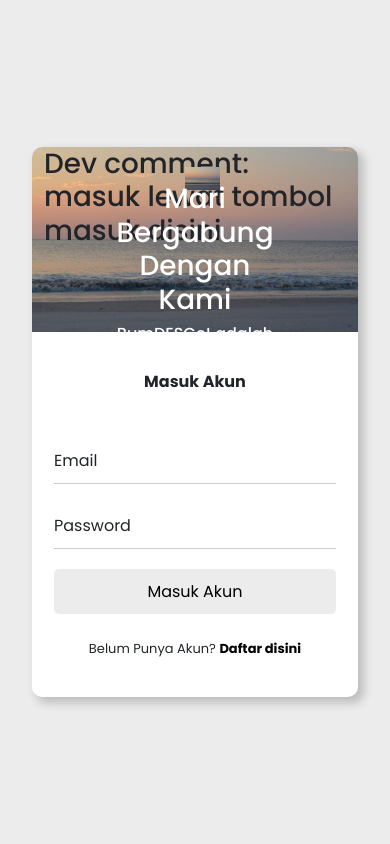
After one commit to prpleehyyth/FP_PEMWEB, a PHP site: page /login.php in a window 390 px wide. The commit adds this page. Run offline with PHP 8.4, Linux system fonts and the light colour scheme.

Commit message:
login fixed

```diff
--- /dev/null
+++ b/db_connect.php
@@ -0,0 +1,14 @@
+<?php
+$servername = "localhost"; // Ganti dengan nama server Anda jika tidak localhost
+$username = "root"; // Ganti dengan username MySQL Anda
+$password = ""; // Ganti dengan password MySQL Anda
+$dbname = "siwarsa";
+
+// Membuat koneksi
+$conn = new mysqli($servername, $username, $password, $dbname);
+
+// Memeriksa koneksi
+if ($conn->connect_error) {
+    die("Connection failed: " . $conn->connect_error);
+}
+?>
--- /dev/null
+++ b/login.php
@@ -0,0 +1,266 @@
+<?php
+session_start(); // Start the session
+
+include 'db_connect.php'; // Include database connection
+
+if ($_SERVER["REQUEST_METHOD"] == "POST") {
+    $email = $_POST['email'];
+    $password = $_POST['password'];
+
+    // Basic validation
+    if (empty($email) || empty($password)) {
+        $message = "Semua field harus diisi!";
+        $redirect = false;
+    } else {
+        // Prepare and execute SQL statement to check user
+        $sql = "SELECT * FROM users WHERE email = ?";
+        $stmt = $conn->prepare($sql);
+
+        if ($stmt) {
+            $stmt->bind_param("s", $email);
+            $stmt->execute();
+            $result = $stmt->get_result();
+
+            // Check if user found
+            if ($result->num_rows > 0) {
+                $user = $result->fetch_assoc();
+                // Verify password
+                if (password_verify($password, $user['password'])) {
+                    // Successful login, save user info in session
+                    $_SESSION['user_id'] = $user['id'];
+                    $_SESSION['username'] = $user['username'];
+                    $message = "Login berhasil! Anda akan diarahkan.";
+                    $redirect = true;
+                } else {
+                    $message = "Password salah!";
+                    $redirect = false;
+                }
+            } else {
+                $message = "Email tidak ditemukan!";
+                $redirect = false;
+            }
+
+            $stmt->close();
+        } else {
+            $message = "Terjadi kesalahan: " . $conn->error;
+            $redirect = false;
+        }
+    }
+    $conn->close();
+}
+?>
+
+<!DOCTYPE html>
+<html lang="en">
+<head>
+    <meta charset="UTF-8">
+    <meta name="viewport" content="width=device-width, initial-scale=1.0">
+    <title>Login</title>
+    <link rel="stylesheet" href="style.css">
+    <link href="https://cdn.jsdelivr.net/npm/bootstrap@5.0.2/dist/css/bootstrap.min.css" rel="stylesheet" integrity="sha384-EVSTQN3/azprG1Anm3QDgpJLIm9Nao0Yz1ztcQTwFspd3yD65VohhpuuCOmLASjC" crossorigin="anonymous">
+    <script>
+        document.addEventListener("DOMContentLoaded", function() {
+            <?php if (isset($message)) : ?>
+                alert("<?php echo $message; ?>");
+                <?php if ($redirect) : ?>
+                    window.location.href = "index.php"; // Change to the appropriate post-login page
+                <?php endif; ?>
+            <?php endif; ?>
+        });
+    </script>
+</head>
+<body>
+<div class="wrapper">
+    <div class="container main">
+        <div class="row">
+            <div class="col-md-6 side-image">
+                <h1>Dev comment: masuk lewat tombol masuk disini</h1>
+                <img src="loginimg.jpeg" alt="">
+                <div class="text">
+                    <h1 class="h1">Mari Bergabung Dengan Kami</h1>
+                    <p class="h1">BumDESGo! adalah platform</p>
+                </div>
+            </div>
+            <div class="col-md-6 right">
+                <div class="input-box">
+                    <header>Masuk Akun</header>
+                    <form action="login.php" method="POST">
+                        <div class="input-field">
+                            <input type="text" class="input" id="email" name="email" required autocomplete="off">
+                            <label for="email">Email</label>
+                        </div>
+                        <div class="input-field">
+                            <input type="password" class="input" id="password" name="password" required>
+                            <label for="password">Password</label>
+                        </div>
+                        <div class="input-field">
+                            <input type="submit" class="submit" value="Masuk Akun">
+                        </div>
+                        <div class="signin">
+                            <span>Belum Punya Akun? <a href="register.php">Daftar disini</a></span>
+                        </div>
+                    </form>
+                </div>
+            </div>
+        </div>
+    </div>
+</div>
+</body>
+<style>
+  @import url('https://fonts.googleapis.com/css2?family=Poppins:wght@400;500;600;700&display=swap');
+
+* {
+    font-family: 'Poppins', sans-serif;
+}
+
+.h1 {
+    color: white;
+}
+.wrapper {
+    background: #ececec;
+    padding: 0 20px 0 20px;
+}
+.main {
+    display: flex;
+    justify-content: center;
+    align-items: center;
+    min-height: 100vh;
+}
+.side-image {
+    background-image: url("loginimg.jpeg");
+    background-position: center;
+    background-size: cover;
+    background-repeat: no-repeat;
+    border-radius: 10px 0 0 10px;
+    position: relative;
+}
+.row {
+    width: 900px;
+    height: 550px;
+    border-radius: 10px;
+    background: #fff;
+    padding: 0px;
+    box-shadow: 5px 5px 10px 1px rgba(0, 0, 0, 0.2);
+}
+.text {
+    position: absolute;
+    top: 50%;
+    left: 50%;
+    transform: translate(-50%, -50%);
+}
+.text p {
+    color: #fff;
+    font-size: 20px;
+}
+i {
+    font-weight: 400;
+    font-size: 15px;
+}
+.right {
+    display: flex;
+    justify-content: center;
+    align-items: center;
+    position: relative;
+}
+.input-box {
+    width: 330px;
+    box-sizing: border-box;
+}
+img {
+    width: 35px;
+    position: absolute;
+    top: 30px;
+    left: 30px;
+}
+.input-box header {
+    font-weight: 700;
+    text-align: center;
+    margin-bottom: 45px;
+}
+.input-field {
+    display: flex;
+    flex-direction: column;
+    position: relative;
+    padding: 0 10px 0 10px;
+}
+.input {
+    height: 45px;
+    width: 100%;
+    background: transparent;
+    border: none;
+    border-bottom: 1px solid rgba(0, 0, 0, 0.2);
+    outline: none;
+    margin-bottom: 20px;
+    color: #40414a;
+}
+.input-box .input-field label {
+    position: absolute;
+    top: 10px;
+    left: 10px;
+    pointer-events: none;
+    transition: .5s;
+}
+.input-field input:focus ~ label {
+    top: -10px;
+    font-size: 13px;
+}
+.input-field input:valid ~ label {
+    top: -10px;
+    font-size: 13px;
+    color: #5d5076;
+}
+.input-field .input:focus, .input-field .input:valid {
+    border-bottom: 1px solid #743ae1;
+}
+.submit {
+    border: none;
+    outline: none;
+    height: 45px;
+    background: #ececec;
+    border-radius: 5px;
+    transition: .4s;
+}
+.submit:hover {
+    background: rgba(37, 95, 156, 0.937);
+    color: #fff;
+}
+.signin {
+    text-align: center;
+    font-size: small;
+    margin-top: 25px;
+}
+span a {
+    text-decoration: none;
+    font-weight: 700;
+    color: #000;
+    transition: .5s;
+}
+span a:hover {
+    text-decoration: underline;
+    color: #000;
+}
+@media only screen and (max-width: 768px) {
+    .side-image {
+        border-radius: 10px 10px 0 0;
+    }
+    img {
+        width: 35px;
+        position: absolute;
+        top: 20px;
+        left: 47%;
+    }
+    .text {
+        position: absolute;
+        top: 70%;
+        text-align: center;
+    }
+    .text p, i {
+        font-size: 16px;
+    }
+    .row {
+        max-width: 420px;
+        width: 100%;
+    }
+}
+</style>
+</html>
--- /dev/null
+++ b/logout.php
@@ -0,0 +1,6 @@
+<?php
+session_start();
+session_unset();
+session_destroy();
+header("Location: index.php");
+exit;
```
Also changed, not shown: auth.php (added, +9 -0 lines), index.php (renamed from index.html, +16 -2 lines), register.php (added, +267 -0 lines), welcome.php (added, +22 -0 lines).
